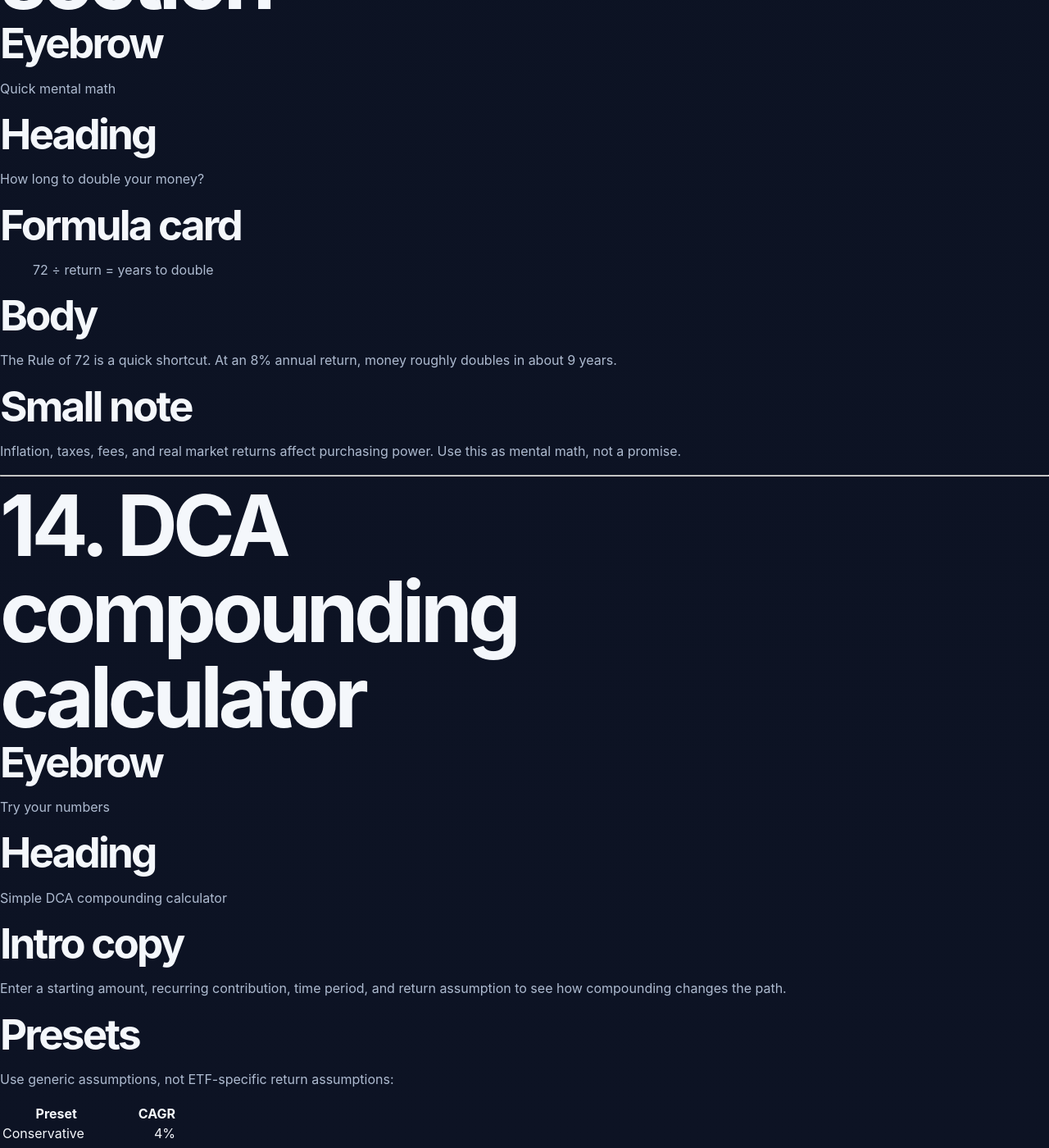
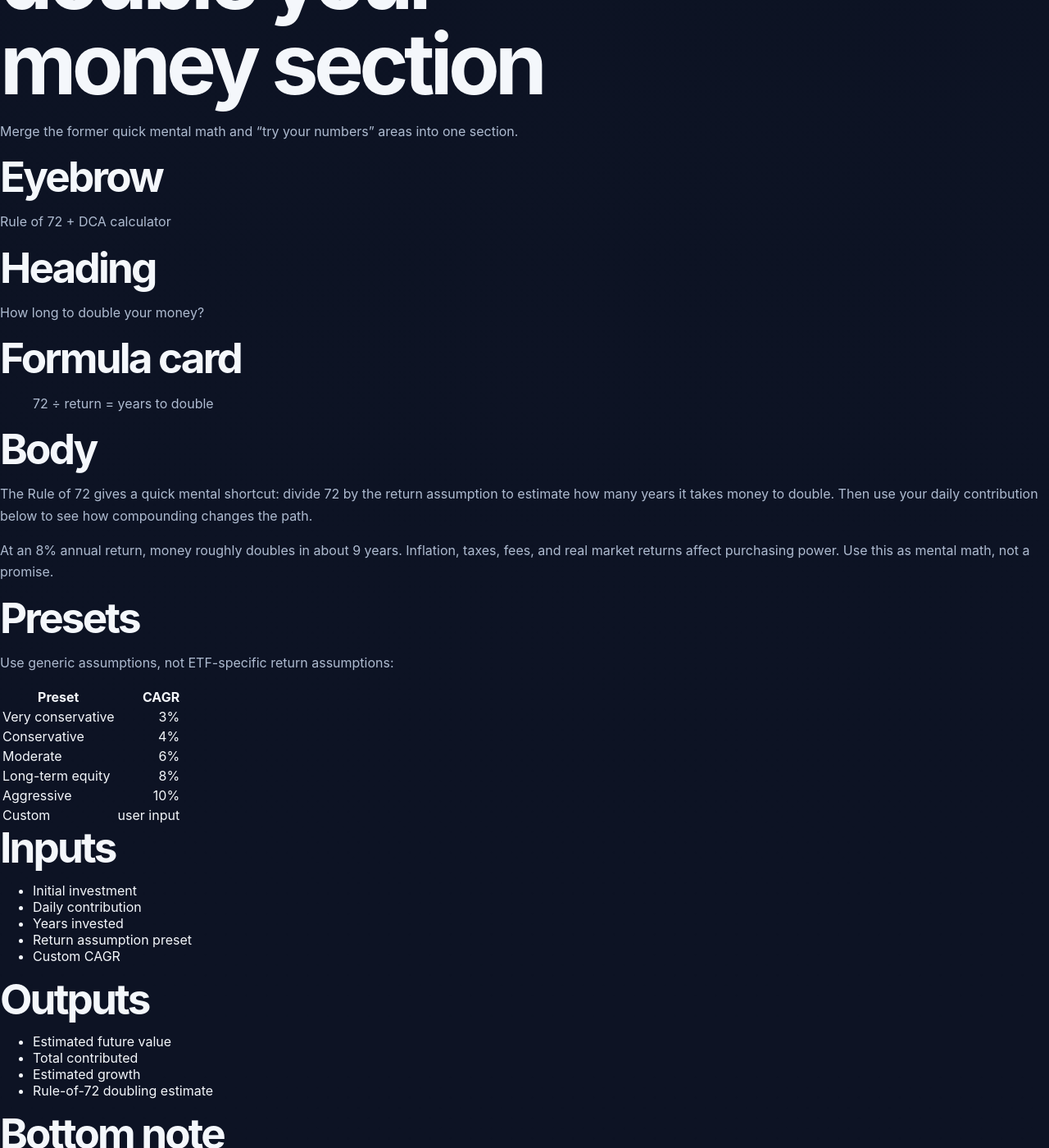
Before and after one commit to thestamp/dcathedip, a Jekyll site: the page built from content.md, in a window 1280 px wide and 1400 px high, scrolled down 12717 px. Shown: the whole window at 82% size. Built offline with Jekyll 4.4.1, drawn with Linux system fonts in a browser that asks for light colours; our own code applies the rules of GitHub Pages for plain Markdown files; some of the changed text lies outside the part shown.

Commit message:
Merge doubling math and compounding inputs

```diff
--- a/content.md
+++ b/content.md
@@ -234,7 +234,7 @@ Educational estimate. Actual market returns vary.
 
 Default controls should be simple:
 
-- regular contribution amount
+- daily contribution amount
 - contribution schedule comparison
 - annual return assumption
 
@@ -455,11 +455,13 @@ Some investors call this the 8-4-3 rule. Treat it as a memorable way to understa
 
 ---
 
-# 13. Rule of 72 section
+# 13. How long to double your money section
+
+Merge the former quick mental math and “try your numbers” areas into one section.
 
 ## Eyebrow
 
-Quick mental math
+Rule of 72 + DCA calculator
 
 ## Heading
 
@@ -471,27 +473,9 @@ How long to double your money?
 
 ## Body
 
-The Rule of 72 is a quick shortcut. At an 8% annual return, money roughly doubles in about 9 years.
+The Rule of 72 gives a quick mental shortcut: divide 72 by the return assumption to estimate how many years it takes money to double. Then use your daily contribution below to see how compounding changes the path.
 
-## Small note
-
-Inflation, taxes, fees, and real market returns affect purchasing power. Use this as mental math, not a promise.
-
----
-
-# 14. DCA compounding calculator
-
-## Eyebrow
-
-Try your numbers
-
-## Heading
-
-Simple DCA compounding calculator
-
-## Intro copy
-
-Enter a starting amount, recurring contribution, time period, and return assumption to see how compounding changes the path.
+At an 8% annual return, money roughly doubles in about 9 years. Inflation, taxes, fees, and real market returns affect purchasing power. Use this as mental math, not a promise.
 
 ## Presets
 
@@ -499,23 +483,20 @@ Use generic assumptions, not ETF-specific return assumptions:
 
 | Preset | CAGR |
 |---|---:|
+| Very conservative | 3% |
 | Conservative | 4% |
 | Moderate | 6% |
 | Long-term equity | 8% |
 | Aggressive | 10% |
 | Custom | user input |
 
-Optional very conservative preset:
-
-| Very conservative | 3% |
-
 ## Inputs
 
 - Initial investment
-- Recurring contribution
-- Contribution frequency
+- Daily contribution
 - Years invested
-- Return assumption
+- Return assumption preset
+- Custom CAGR
 
 ## Outputs
 
```
Also changed, not shown: index.html (+9 -18 lines), requirements.md (+8 -6 lines), tests/smoke.js (+6 -2 lines).
